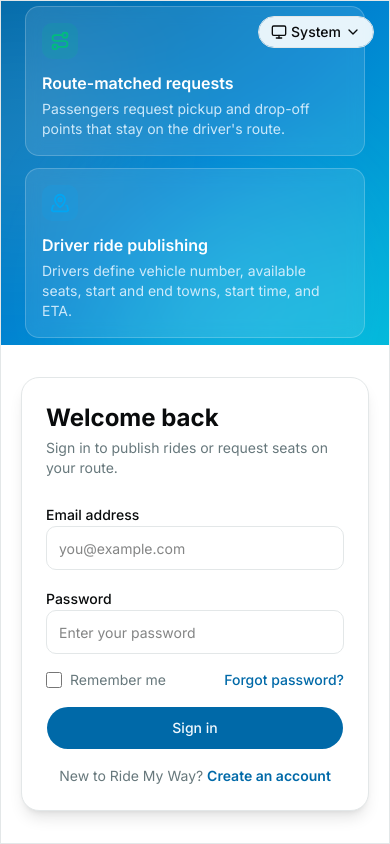
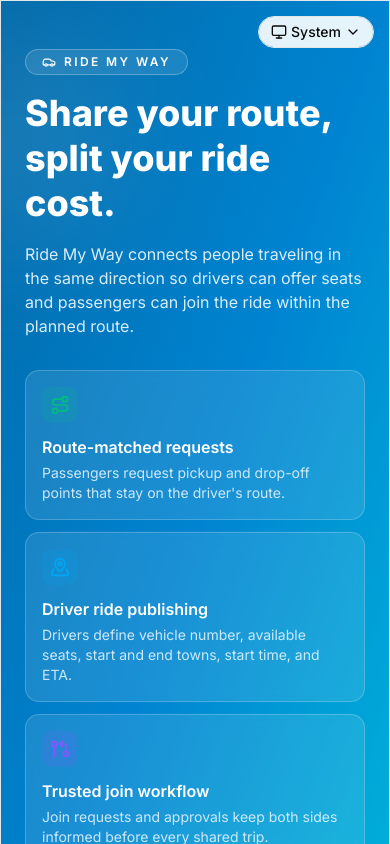
Before and after one commit to Xerrex/rmw-frontend, a Next.js app: page / in a window 390 px wide. Shown: the top 844 px of the page. Built offline with nearby package versions, Linux system fonts and the light colour scheme.

Commit message:
Enhance the ui/ux of the landing page

```diff
--- a/app/landing/components/auth-panel.tsx
+++ b/app/landing/components/auth-panel.tsx
@@ -34,7 +34,7 @@ export function AuthPanel() {
   const content = useMemo(() => authContent[view], [view])
 
   return (
-    <section className="flex h-full items-center justify-center bg-card/80 px-5 py-8 sm:px-8 lg:px-10">
+    <section className="flex min-h-[50vh] lg:h-full items-center justify-center bg-card/80 px-5 py-12 sm:px-8 lg:px-10">
       <div className="w-full max-w-md space-y-6 rounded-2xl border border-border bg-background p-6 shadow-lg sm:p-8">
         <header className="space-y-1">
           <h2 className="text-2xl font-bold text-foreground">{content.title}</h2>
--- a/app/landing/components/hero-panel.tsx
+++ b/app/landing/components/hero-panel.tsx
@@ -37,7 +37,7 @@ const features = [
 
 export function HeroPanel() {
   return (
-    <section className="relative flex h-full items-center overflow-hidden bg-linear-to-br from-primary via-sky-600 to-cyan-500 px-6 py-10 text-white sm:px-10 sm:py-12 lg:px-12 lg:py-14">
+    <section className="relative flex min-h-[50vh] lg:h-full items-center overflow-hidden bg-linear-to-br from-primary via-sky-600 to-cyan-500 px-6 py-12 text-white sm:px-10 sm:py-14 lg:px-12 lg:py-14">
       <div className="absolute -left-24 top-6 size-56 rounded-full bg-white/10 blur-3xl" />
       <div className="absolute -bottom-20 right-8 size-64 rounded-full bg-cyan-300/20 blur-3xl" />
 
--- a/app/landing/landingPage.tsx
+++ b/app/landing/landingPage.tsx
@@ -4,13 +4,13 @@ import { ThemeModeToggle } from "./components/theme-mode-toggle"
 
 export default function LandingPage() {
   return (
-    <div className="relative h-screen bg-background text-foreground">
+    <div className="relative min-h-screen bg-background text-foreground lg:h-screen lg:overflow-hidden">
       <div className="absolute right-4 top-4 z-50 sm:right-6 sm:top-6 lg:right-8 lg:top-6">
         <ThemeModeToggle />
       </div>
 
-      <main className="h-full w-full">
-        <div className="grid h-full overflow-hidden border border-border shadow-xl lg:grid-cols-2">
+      <main className="w-full lg:h-full">
+        <div className="grid min-h-screen grid-cols-1 border border-border shadow-xl lg:h-full lg:overflow-hidden lg:grid-cols-2">
           <HeroPanel />
           <AuthPanel />
         </div>
```
